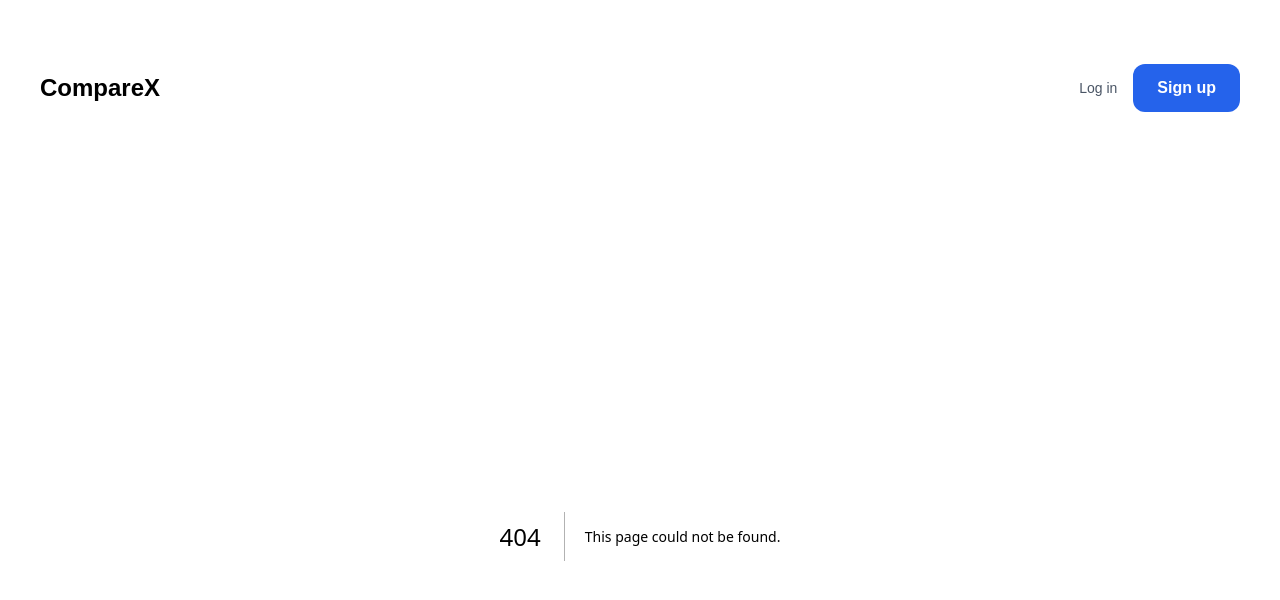
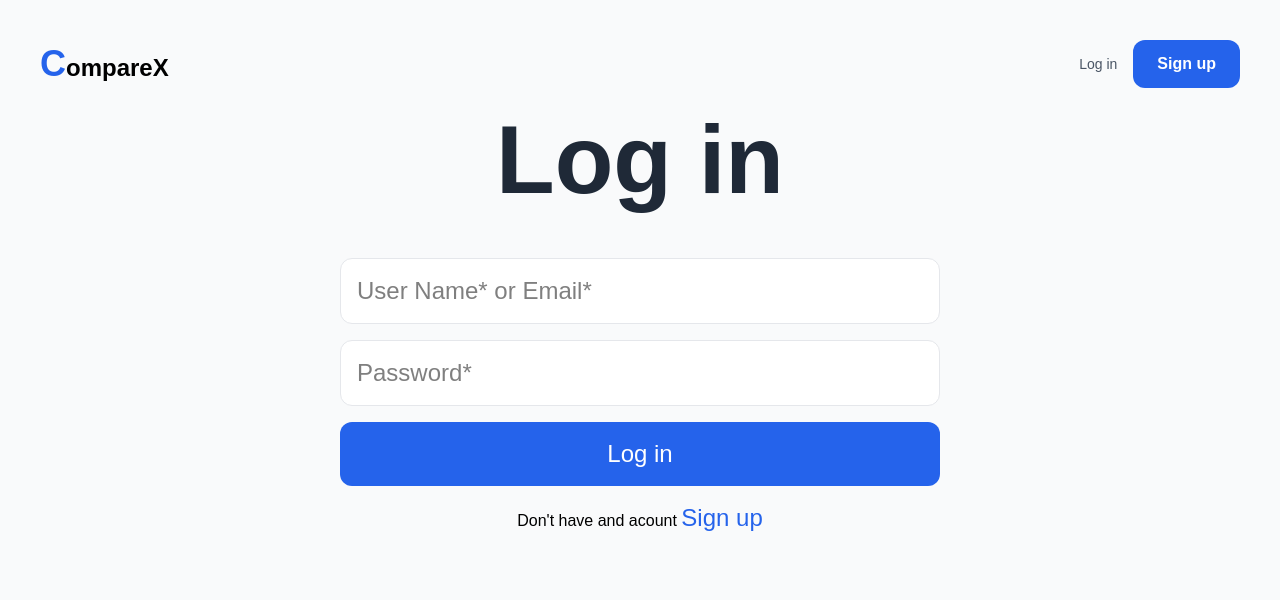
Before and after one commit to kongnyuroger/CompareX, a Next.js app: page /login in a window 1280 px wide. Before the commit this address had no page. Shown: the top 600 px of the page. Built offline with nearby package versions, Linux system fonts and the light colour scheme.

Commit message:
designed authentication pages

```diff
--- a/src/app/components/Navbar.tsx
+++ b/src/app/components/Navbar.tsx
@@ -1,19 +1,25 @@
 "use client";
 
+import Link from "next/link";
 export default function Navbar() {
   return (
-    <nav className="flex items-center justify-between py-6">
-      <div className="text-2xl font-semibold text-primary-900">CompareX</div>
+    <nav className="flex items-center justify-between mb-6">
+      <div>
+        {" "}
+        <Link className="text-2xl font-semibold text-primary-900" href="/">
+          <span className="text-4xl text-primary">C</span>ompareX
+        </Link>{" "}
+      </div>
 
       <div className="flex items-center gap-4">
         <button
           type="button"
-          className="text-sm text-gray-600 hover:text-gray-900 "
+          className="text-sm text-gray-600 hover:text-gray-900 cursor"
         >
-          Log in
+          <Link href="login"> Log in </Link>
         </button>
-        <button type="button" className="btn-primary">
-          Sign up
+        <button type="button" className="btn-primary ">
+          <Link href="/register">Sign up</Link>
         </button>
       </div>
     </nav>
--- a/src/app/globals.css
+++ b/src/app/globals.css
@@ -45,7 +45,7 @@
 
  @layer components {
   .btn-primary {
-    @apply bg-primary text-white font-semibold px-6 h-12 rounded-xl;
+    @apply bg-primary text-white font-semibold cursor-pointer px-6 h-12 rounded-xl;
   }
   .btn-primary:hover {
     background: var(--color-primary-dark);
@@ -54,7 +54,9 @@
   .btn-secondary {
     @apply border border-gray-200 text-gray-700 font-medium px-6 h-12 rounded-xl;
   }
-
+ .form-input {
+    @apply bg-white text-2xl p-4 w-full  sm:w-1/2 border  border-gray-200  rounded-xl;
+  }
 
 
 }
--- /dev/null
+++ b/src/app/login/page.tsx
@@ -0,0 +1,52 @@
+import Link from "next/link";
+import React from "react";
+
+const LoginPage = () => {
+  return (
+    <div className="text-center justify-center">
+      <h1 className="text-8xl  font-semibold text-[#1F2937] mb-[50px]">
+        Log in
+      </h1>
+
+      <form action="" className="flex justify-center">
+        <div className="w-full flex flex-col gap-4 ">
+          <div>
+            <input
+              className="form-input"
+              type="text"
+              placeholder="User Name* or Email*"
+              required
+            />
+          </div>
+
+          <div>
+            <input
+              className="form-input"
+              type="text"
+              placeholder="Password*"
+              required
+            />
+          </div>
+          <div>
+            <button
+              className=" bg-primary text-2xl p-4 w-full  sm:w-1/2 text-white cursor-pointer
+                rounded-xl hover:bg-primary-dark"
+              type="submit"
+            >
+              Log in
+            </button>
+          </div>
+          <p>
+            Don't have and acount{" "}
+            <Link className="text-primary text-2xl" href="/register">
+              {" "}
+              Sign up
+            </Link>{" "}
+          </p>
+        </div>
+      </form>
+    </div>
+  );
+};
+
+export default LoginPage;
--- /dev/null
+++ b/src/app/register/page.tsx
@@ -0,0 +1,61 @@
+import Link from "next/link";
+import React from "react";
+import loginPage from "../login/page";
+
+const RegisterPage = () => {
+  return (
+    <div className="text-center justify-center">
+      <h1 className="text-8xl  font-semibold text-[#1F2937] mb-[50px]">
+        Sign up
+      </h1>
+
+      <form action="" className="flex justify-center">
+        <div className="w-full flex flex-col gap-4 ">
+          <div>
+            <input
+              className="form-input"
+              type="text"
+              placeholder="User Name*"
+              required
+            />
+          </div>
+
+          <div>
+            <input
+              className="form-input"
+              type="email"
+              placeholder="Email*"
+              required
+            />
+          </div>
+          <div>
+            <input
+              className="form-input"
+              type="text"
+              placeholder="Password*"
+              required
+            />
+          </div>
+          <div>
+            <button
+              className=" bg-primary text-2xl p-4 w-full sm:w-1/2 text-white cursor-pointer
+                rounded-xl  hover:bg-primary-dark"
+              type="submit"
+            >
+              Sign up
+            </button>
+          </div>
+          <p>
+            Already have and acount{" "}
+            <Link className="text-primary text-2xl" href="/login">
+              {" "}
+              Log in
+            </Link>{" "}
+          </p>
+        </div>
+      </form>
+    </div>
+  );
+};
+
+export default RegisterPage;
```
